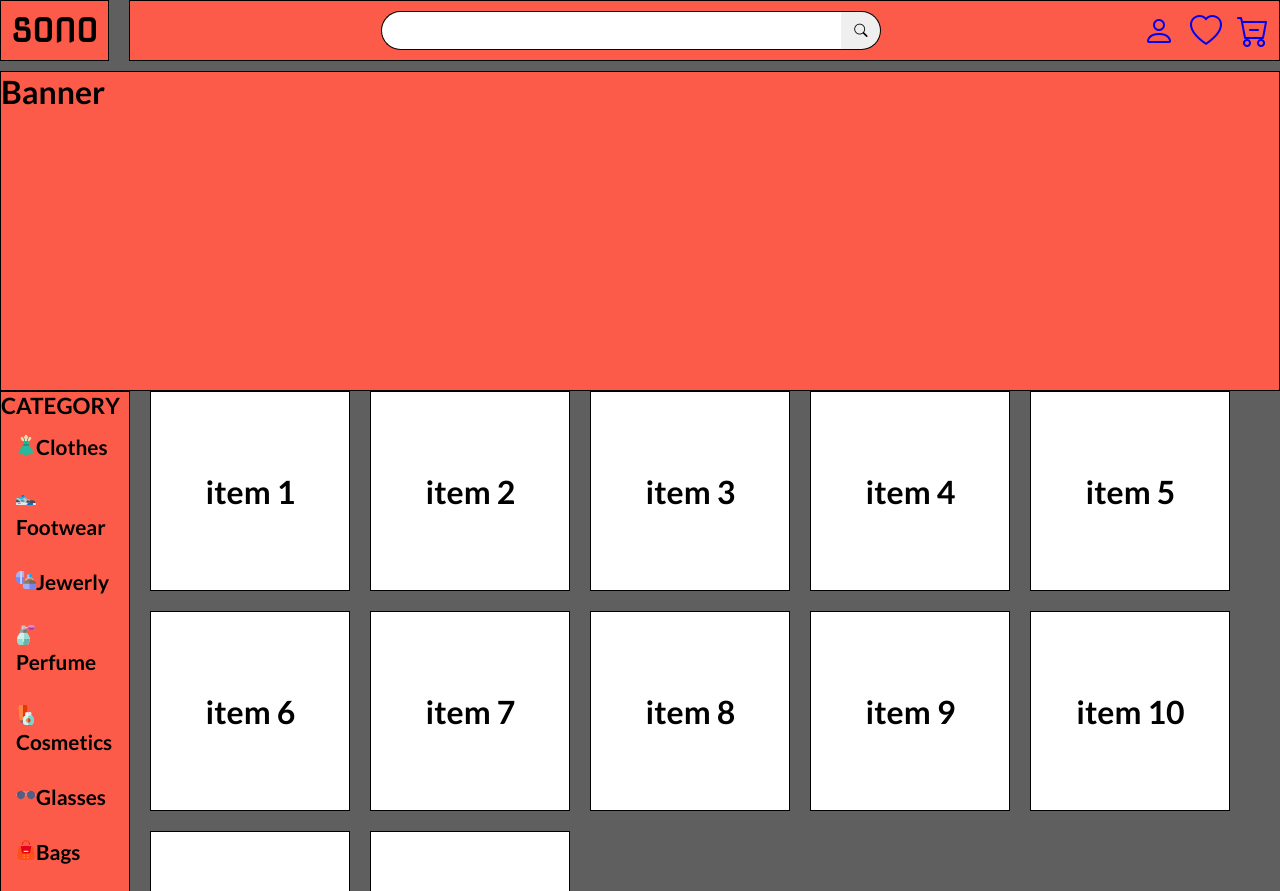
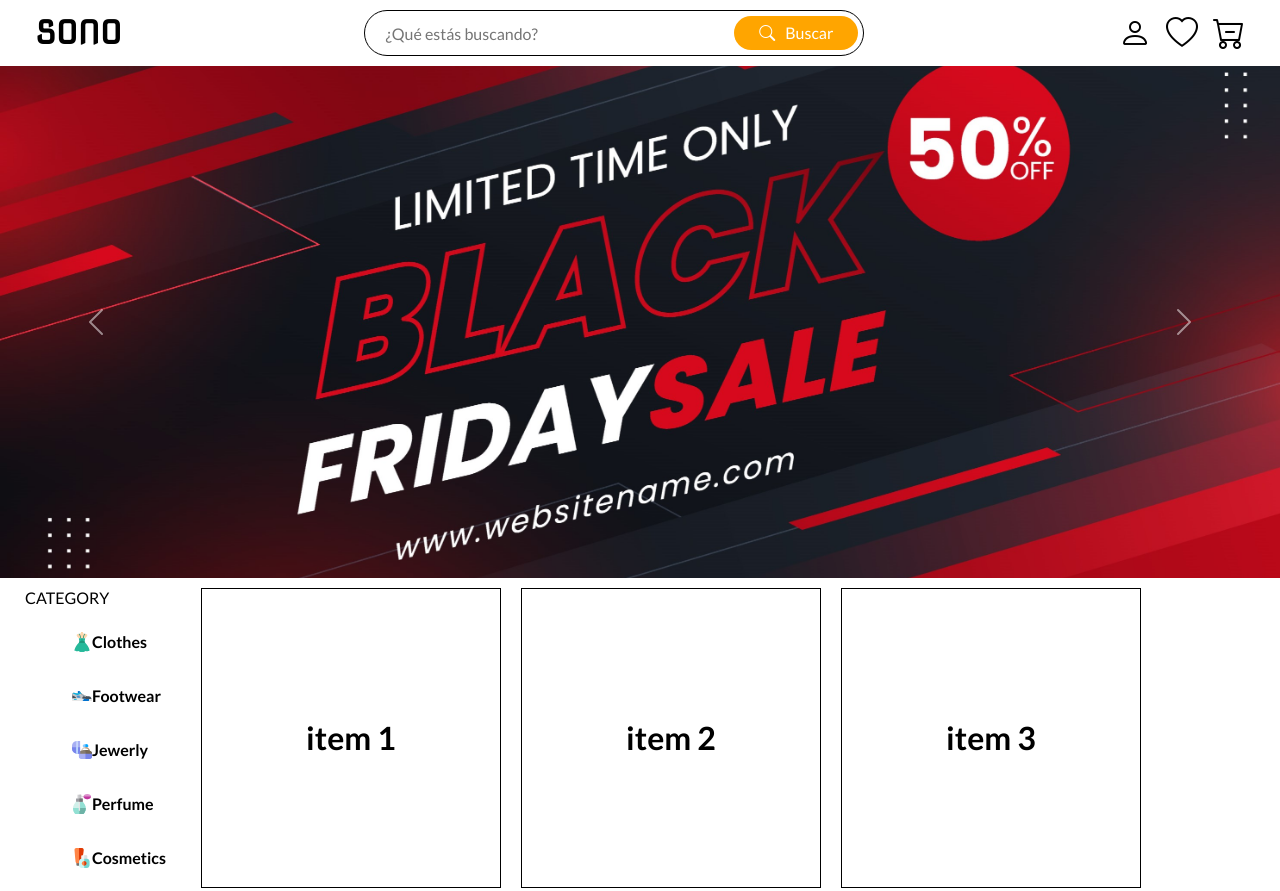
Before and after one commit to PR1DE-23/tienda-web, a plain HTML site: page index.html in a window 1280 px wide. Shown: the top 891 px of the page. Drawn offline with nearby package versions, Linux system fonts and the light colour scheme.

Commit message:
Actualizacion de avance del proyecto

```diff
--- a/index.html
+++ b/index.html
@@ -5,6 +5,8 @@
   <meta name="viewport" content="width=device-width, initial-scale=1.0">
   <!-- bootstrap icon -->
   <link rel="stylesheet" href="https://cdn.jsdelivr.net/npm/bootstrap-icons@1.11.3/font/bootstrap-icons.min.css">
+  <!-- bootstrap css -->
+  <link href="https://cdn.jsdelivr.net/npm/bootstrap@5.3.0/dist/css/bootstrap.min.css" rel="stylesheet">
   <!-- google fonts -->
   <link rel="preconnect" href="https://fonts.googleapis.com">
   <link rel="preconnect" href="https://fonts.gstatic.com" crossorigin>
@@ -13,25 +15,55 @@
   <title>Document</title>
 </head>
 <body>
+  <!-- Header -->
   <div class="wrap header">
     <h1 class="caja logo">SONO</h1>
-      <div class="caja nav">
+
+    <div class="caja mi-nav">
       <div class="nav-buscador">
-          <input class="nav-buscador-text" type="text"><button class="nav-buscador-submit"><i class="bi bi-search"></i></button>
+        <input class="nav-buscador-text" type="text" placeholder="¿Qué estás buscando?">
+        <button class="nav-buscador-submit"><i class="bi bi-search"></i>Buscar</button>
       </div>
       <ul class="nav-items">
-          <li class="nav-item"><a href="#"><i class="bi bi-person"></i></a></li>
-          <li class="nav-item"><a href="#"><i class="bi bi-heart"></i></a></li>
-          <li class="nav-item"><a href="#"><i class="bi bi-cart-dash"></i></a></li>
+        <li class="mi-nav-item"><a href="#"><i class="bi bi-person"></i></a></li>
+        <li class="mi-nav-item"><a href="#"><i class="bi bi-heart"></i></a></li>
+        <li class="mi-nav-item"><a href="#"><i class="bi bi-cart-dash"></i></a></li>
       </ul>
     </div>
   </div>
 
+  <!-- Banner -->
   <div class="wrap banner">
-      <div class="caja promocional">Banner</div>
+    <div class="caja promocional">
+
+      <div id="carousel-promocional" class="carousel slide">
+
+        <div class="carousel-inner">
+          <div class="carousel-item active">
+            <img src="img/banner1.jpg" class="carousel-img d-block w-100" alt="...">
+          </div>
+          <div class="carousel-item">
+            <img src="img/banner2.jpg" class="carousel-img d-block w-100" alt="...">
+          </div>
         </div>
 
-    <div class="container">
+        <button class="carousel-control-prev" type="button" data-bs-target="#carousel-promocional" data-bs-slide="prev">
+          <span class="carousel-control-prev-icon" aria-hidden="true"></span>
+          <span class="visually-hidden">Previous</span>
+        </button>
+
+        <button class="carousel-control-next" type="button" data-bs-target="#carousel-promocional" data-bs-slide="next">
+          <span class="carousel-control-next-icon" aria-hidden="true"></span>
+          <span class="visually-hidden">Next</span>
+        </button>
+
+      </div>
+
+    </div>
+  </div>
+
+  <!-- Principal -->
+  <div class="mi-container">
 
     <div class="caja aside">
       <h2>CATEGORY</h2>
@@ -62,8 +94,22 @@
     </div>
   </div>
 
+  <!-- Footer -->
   <div class="wrap footer">
-      <div class="caja promocional">Footer</div>
+    <div class="caja promocional">
+
+      <i class="bi bi-geo-alt-fill"></i>
+      <i class="bi bi-telephone-fill"></i>
+      <i class="bi bi-envelope-fill"></i>
+
+      <i class="bi bi-facebook"></i>
+      <i class="bi bi-linkedin"></i>
+      <i class="bi bi-instagram"></i>
+      <i class="bi bi-youtube"></i>
+      <i class="bi bi-twitter"></i>
+
     </div>
+  </div>
+  <script src="https://cdn.jsdelivr.net/npm/bootstrap@5.3.0/dist/js/bootstrap.bundle.min.js"></script>
 </body>
 </html>
--- a/styles.css
+++ b/styles.css
@@ -6,54 +6,66 @@
 }
 
 body {
-  background-color: #5f5f5f;
+  font-family: "Lato", sans-serif;
+}
+
+h1 {
+  font-size: 1rem;
+}
+
+h2 {
+  font-size: 1rem;
+}
+
+li, a, i {
+  display: flex;
 }
 
 li {
   list-style-type: none;
 }
 
-body {
-  font-family: "Lato", sans-serif;
-}
-
-h1 {
-  font-size: 1em;
-}
-
-h2 {
-  font-size: 0.7em;
+a {
+  text-decoration: none;
+  color: black;
 }
 
 .wrap {
   width: 100%;
   display: flex;
   flex-wrap: wrap;
-  gap: 20px;
 }
 
-.container {
+.mi-container {
+  padding: 0 25px;
   display: flex;
   gap: 20px;
 }
 
 .caja {
-  background-color: #fc5b49;
   color: black;
   font-size: 2rem;
   font-weight: bold;
   display: flex;
-  border: 1px solid black;
 }
 
 /* header */
 
 .header {
+  background-color: white;
   padding: 0;
-  margin-bottom: 10px;
+  padding: 0 25px;
 }
 
-.nav {
+.logo {
+  padding: 10px;
+  font-family: "Nova Square", sans-serif;
+  align-items: center;
+  justify-content: center;
+  margin: 0;
+}
+
+.mi-nav {
   flex-grow: 1;
   display: flex;
   align-items: center;
@@ -68,49 +80,64 @@ h2 {
   margin: 0 auto;
   flex-grow: 1;
   align-items: center;
+  border: 1px solid black;
+  border-radius: 30px;
+  padding: 5px 5px 5px 20px ;
+
 }
 
 .nav-buscador-text{
-  padding-left: 10px;
   font-size: 1rem;
   height: 100%;
   flex-grow: 1;
-  border:  1px solid black;
-  border-right: none;
-  border-radius: 25px 0 0 25px;
+  border: none;
+  border: none;
+  outline: none;
+  background-color: transparent;
 }
 
 .nav-buscador-submit{
+  display: flex;
+  gap: 10px;
+  align-items: center;
+  justify-content: center;
   height: 100%;
-  width: 3em;
-  border:  1px solid black;
-  border-left: none;
-  border-radius: 0 25px 25px 0;
+  font-size: 1rem;
+  border: none;
+  color: white;
+  background-color: orange;
+  padding: 5px 25px;
+  border-radius: 25px;
 }
 
 .nav-items {
   display: flex;
   gap: 15px;
-  margin-left: 20px;
-}
-
-.logo {
-  padding: 10px;
-  font-family: "Nova Square", sans-serif;
-  align-items: center;
-  justify-content: center;
+  margin: 0;
 }
 
 /* banner */
 
 .banner {
   padding: 0;
-
+  margin-bottom: 10px;
 }
 
 .promocional {
   width: 100%;
-  height: 10em;
+}
+
+
+.carousel {
+  max-height: 40vw;
+  overflow: hidden;
+}
+
+.carousel-img {
+  object-fit: cover;
+  object-position: center;
+  position: relative;
+  transform: translateY(-8%);
 }
 
 /* aside */
@@ -122,7 +149,7 @@ h2 {
 }
 
 .aside li {
-  font-size: 1.3rem;
+  font-size: 1rem;
 }
 
 .category {
@@ -147,8 +174,8 @@ h2 {
 .item {
   background-color: white;
   border: 1px solid black;
-  height: 200px;
-  width: 200px;
+  height: 300px;
+  width: 300px;
   display: flex;
   justify-content: center;
   align-items: center;
@@ -163,7 +190,7 @@ h2 {
 
 /* Responsive */
 
-@media screen and (max-width: 557px) {
+@media screen and (max-width: 629px) {
   .logo {
     margin: 0 auto;
   }
```
Also changed, not shown: img/banner1.jpg (added), img/banner2.jpg (added). Lines whose indentation alone changed are shown as unchanged.
